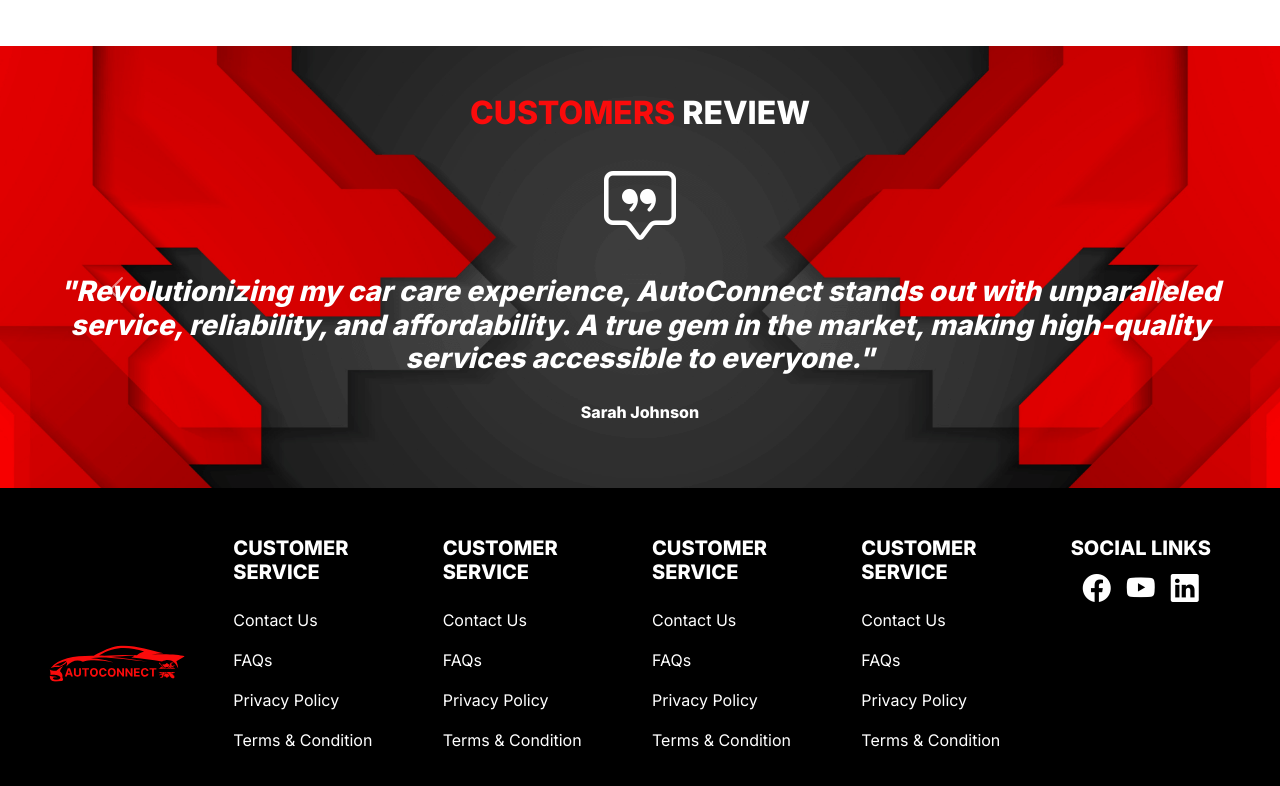
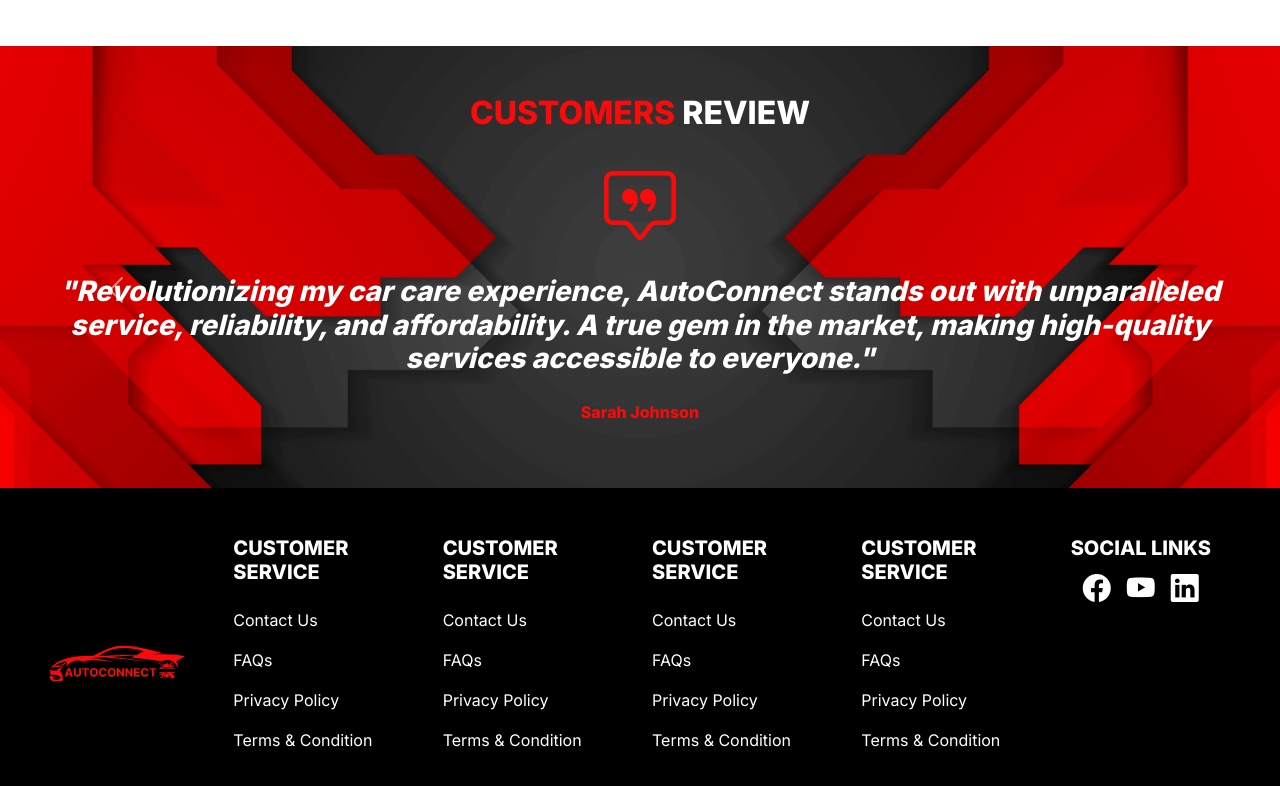
Before and after one commit to jaspherbagor/AutoConnect, a React (Create React App) app in the folder front-end/: page / in a window 1280 px wide. Shown: the part 1401-2187 px from the top of the page. Built offline with nearby package versions, Linux system fonts and the light colour scheme.

Commit message:
updated the color of the quote icon and the reviewer name

```diff
--- a/front-end/src/components/pages/client/home.jsx
+++ b/front-end/src/components/pages/client/home.jsx
@@ -160,10 +160,10 @@ const Home = () => {
                     <div class="carousel-inner">
                         <div class="carousel-item active">
                             <div className="text-center mt-4">
-                            <i class="bi bi-chat-square-quote display-2 text-white quote-icon"></i>
+                            <i class="bi bi-chat-square-quote display-2 quote-icon"></i>
                             </div>
                             <h3 className="fw-semibold mt-4 text-white fst-italic">"Revolutionizing my car care experience, AutoConnect stands out with unparalleled service, reliability, and affordability. A true gem in the market, making high-quality services accessible to everyone."</h3>
-                            <p className="mt-4 fw-bolder text-white reviewer-name">Sarah Johnson</p>
+                            <p className="mt-4 fw-bolder reviewer-name">Sarah Johnson</p>
                         </div>
                         <div class="carousel-item">
                         <img src="..." class="d-block w-100" alt="..."/>
--- a/front-end/src/components/styles/client/home.css
+++ b/front-end/src/components/styles/client/home.css
@@ -106,4 +106,8 @@ h2 span {
     background-size: cover;
     background-position: center;
 }
+
+.quote-icon, .reviewer-name {
+    color: var(--primary-color)
+}
 /* Customers Review Section End */
```
